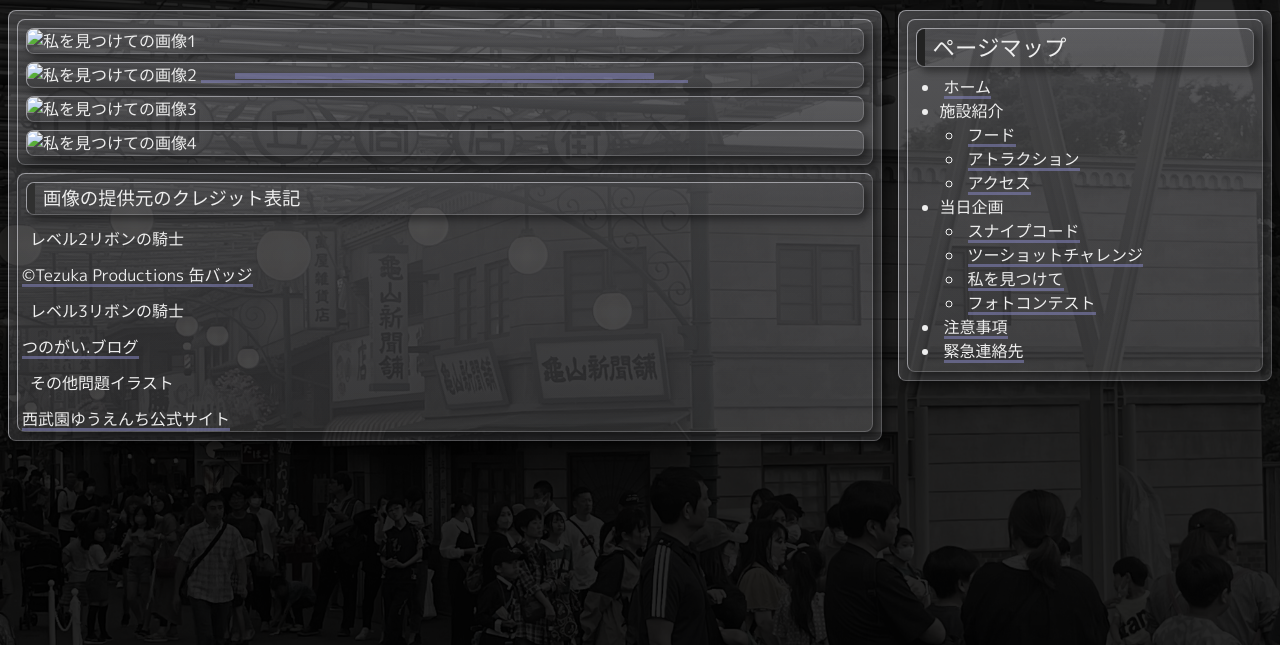
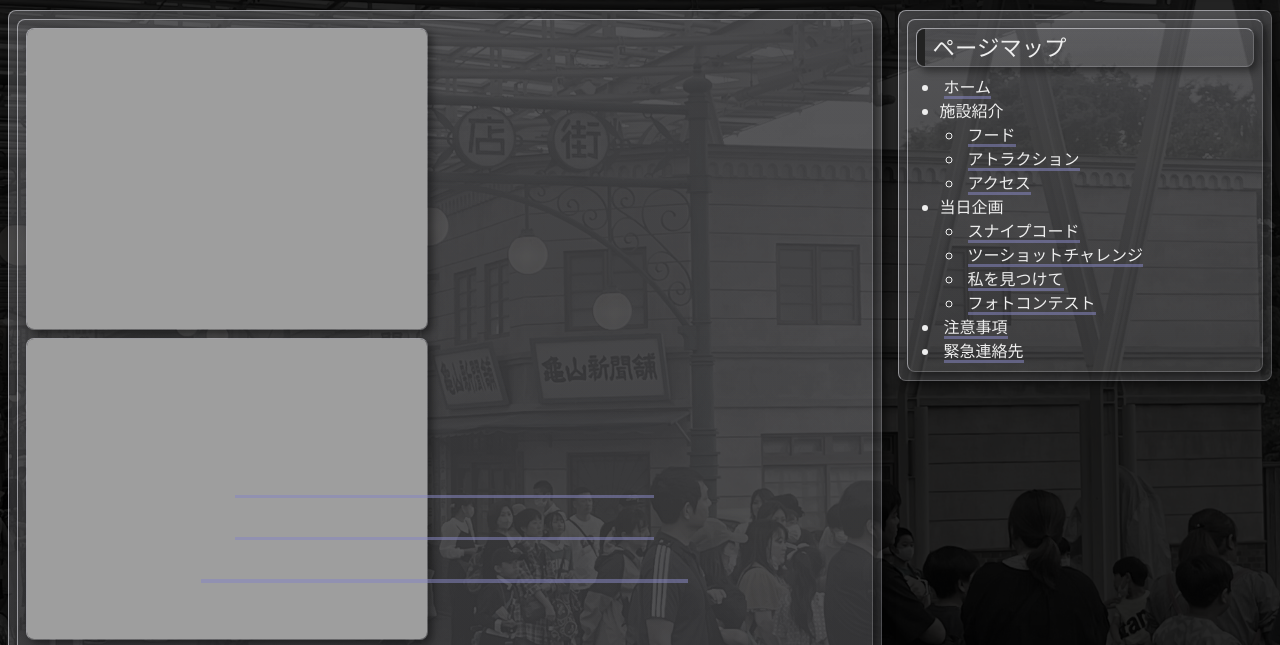
Before and after one commit to AyaExpTech/FY23-OmiyaFW, a plain HTML site: page int/FindMe.html in a window 1280 px wide. Shown: the part 86-731 px from the top of the page. Drawn offline with Linux system fonts and the light colour scheme; files that its build step writes are made by us from their sources; the site is published under a folder, as on GitHub Pages, so addresses that start at the root find nothing.

Commit message:
issue#28(画像が正しく表示されない問題)を修正

```diff
--- a/int/FindMe.html
+++ b/int/FindMe.html
@@ -29,16 +29,16 @@
 
 <body>
     <section>
-        <img src="/img/FindMeImg/FindMe1.png" alt="私を見つけての画像1" class="fullWidth">
+        <img src="./img/FindMeImg/FindMe1.png" alt="私を見つけての画像1" class="fullWidth">
         <div class="imgContainingLinks fullWidth">
-            <img src="/img/FindMeImg/FindMe2.png" alt="私を見つけての画像2" class="fullWidth">
-            <a href="/int/FindMe.html#ruleImg" style="top:46%;bottom:47%;left:25%;right:25%;"></a>
-            <a href="/int/FindMe.html#QuestionImg" style="top:60%;bottom:33%;left:25%;right:25%;"></a>
+            <img src="./img/FindMeImg/FindMe2.png" alt="私を見つけての画像2" class="fullWidth">
+            <a href="./int/FindMe.html#ruleImg" style="top:46%;bottom:47%;left:25%;right:25%;"></a>
+            <a href="./int/FindMe.html#QuestionImg" style="top:60%;bottom:33%;left:25%;right:25%;"></a>
             <a href="https://docs.google.com/forms/d/e/1FAIpQLSdN1src0w1URdeqpWnU_hMERR_P7vW75oFBDCl-6iM97IJgNQ/viewform"
                 style="top:73%;bottom:19%;left:21%;right:21%;" target="_blank"></a>
         </div>
-        <img id="ruleImg" src="/img/FindMeImg/FindMe3.png" alt="私を見つけての画像3" class="fullWidth">
-        <img id="QuestionImg" src="/img/FindMeImg/FindMe4.png" alt="私を見つけての画像4" class="fullWidth">
+        <img id="ruleImg" src="./img/FindMeImg/FindMe3.png" alt="私を見つけての画像3" class="fullWidth">
+        <img id="QuestionImg" src="./img/FindMeImg/FindMe4.png" alt="私を見つけての画像4" class="fullWidth">
     </section>
     <section>
         <h3>画像の提供元のクレジット表記</h3>
```
Also changed, not shown: int/Two-Shot-Challenge.html (+2 -2 lines), int/photo.html (+1 -1 lines), int/snipe_code.html (+3 -3 lines).
